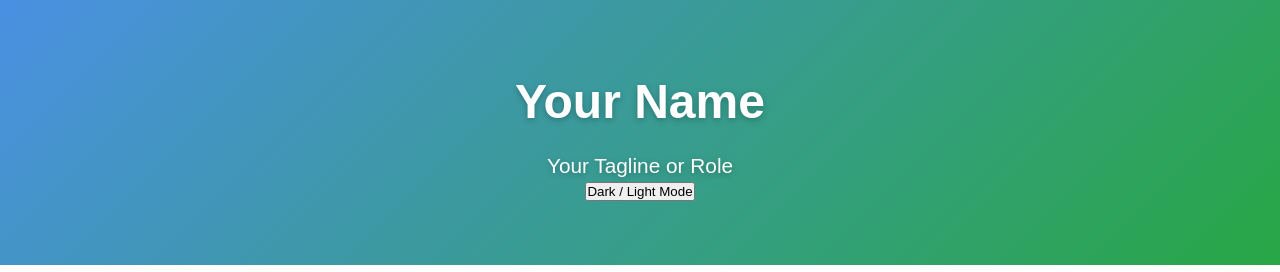
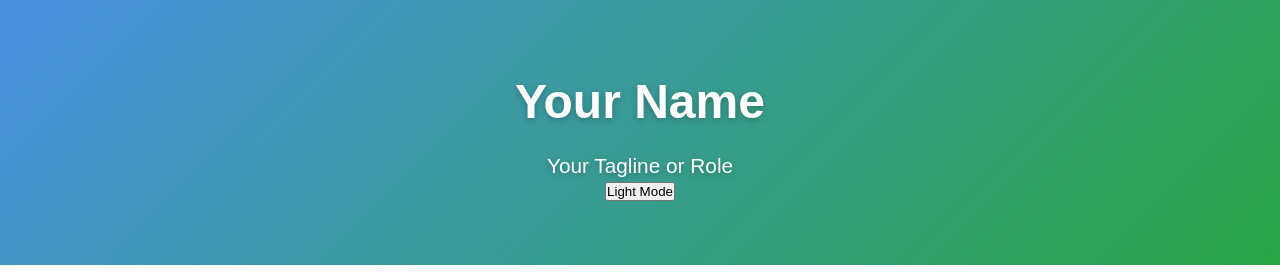
Before and after one commit to joshomoon/resume-website, a plain HTML site: page index.html in a window 1280 px wide. Shown: the top 272 px of the page. Drawn offline with Linux system fonts and the light colour scheme.

Commit message:
Update index.html

```diff
--- a/index.html
+++ b/index.html
@@ -11,7 +11,7 @@
     <header class="header">
         <h1>Your Name</h1>
         <p class="tagline">Your Tagline or Role</p>
-        <button id ="theme toggle" class="theme toggle">Dark / Light Mode</button>
+        <button id ="theme toggle" class="theme toggle">Light Mode</button>
     </header>
 
     <script src="script.js"></script>
```
